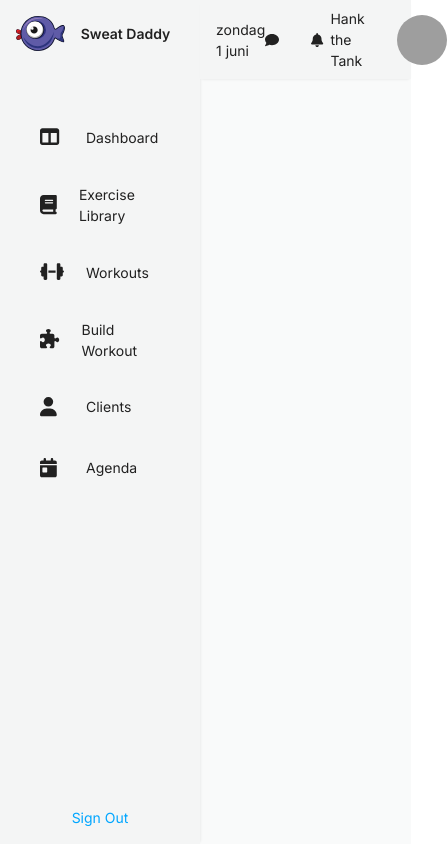
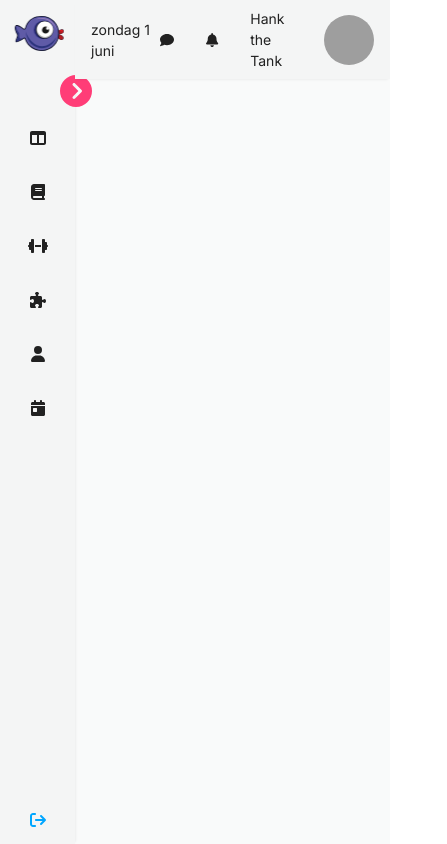
Before and after one commit to sjoerdjansz/eindopdracht-novi-frontend-sjansz, a React (Vite) app: page / in a window 390 px wide. Shown: the whole page, 447 px wide, since content can reach past the window. Built offline with nearby package versions, Linux system fonts and the light colour scheme; grey boxes are pictures that could not be loaded.

Commit message:
(feat) side-nav styling updated and collapsing functionality through JS and CSS media queries

```diff
--- a/src/components/navbar/sidenav/SideNav.jsx
+++ b/src/components/navbar/sidenav/SideNav.jsx
@@ -4,75 +4,63 @@ import appLogo from "../../../assets/sweat-daddy-app-logo.svg";
 import { NavLink } from "react-router-dom";
 
 import {
-  faTableColumns,
-  faBook,
-  faDumbbell,
-  faUser,
-  faCalendarDay,
-  faPuzzlePiece,
+  faCircleChevronRight,
+  faCircleChevronLeft,
+  faArrowRightFromBracket,
 } from "@fortawesome/free-solid-svg-icons";
 import { FontAwesomeIcon } from "@fortawesome/react-fontawesome";
+import { useState } from "react";
+
+// nav links
+import { NAV_ITEMS } from "../../../data/navItems.js";
 
 export function SideNav() {
+  const [toggleNav, setToggleNav] = useState(true);
+
   return (
-    <nav className={styles["side-nav"]}>
-      <div className="side-nav__top-controls">
-        <div className={styles["logo-container"]}>
+    <nav
+      className={`${styles["side-nav"]} ${toggleNav ? styles["collapsed"] : ""}`}
+    >
+      <div className={styles["side-nav__top-controls"]}>
+        <div
+          className={`${styles["logo-container"]} ${toggleNav ? styles["collapsed"] : ""}`}
+        >
           <img src={appLogo} alt="sweat daddy app logo" />
           <p>Sweat Daddy</p>
         </div>
+        <span
+          className={styles["nav-toggle__wrapper"]}
+          onClick={() => setToggleNav(!toggleNav)}
+        >
+          <FontAwesomeIcon
+            icon={toggleNav ? faCircleChevronRight : faCircleChevronLeft}
+            className={styles["nav-toggle"]}
+          />
+        </span>
         <ul className={styles["side-nav__nav-links"]}>
-          <NavLink to="/dashboard">
-            <li className={styles["side-nav__link"]}>
-              <span>
-                <FontAwesomeIcon icon={faTableColumns} />
-              </span>
-              Dashboard
-            </li>
-          </NavLink>
-          <NavLink to="/exercise-library">
-            <li className={styles["side-nav__link"]}>
-              <span>
-                <FontAwesomeIcon icon={faBook} />
-              </span>
-              Exercise Library
-            </li>
-          </NavLink>
-          <NavLink to="/workouts">
-            <li className={styles["side-nav__link"]}>
-              <span>
-                <FontAwesomeIcon icon={faDumbbell} />
-              </span>
-              Workouts
-            </li>
-          </NavLink>
-          <NavLink to="/workout-builder">
-            <li className={styles["side-nav__link"]}>
-              <span>
-                <FontAwesomeIcon icon={faPuzzlePiece} />
-              </span>
-              Build Workout
-            </li>
-          </NavLink>
-          <NavLink to="/clients">
-            <li className={styles["side-nav__link"]}>
-              <span>
-                <FontAwesomeIcon icon={faUser} />
-              </span>
-              Clients
-            </li>
-          </NavLink>
-          <NavLink to="/agenda">
-            <li className={styles["side-nav__link"]}>
-              <span>
-                <FontAwesomeIcon icon={faCalendarDay} />
-              </span>
-              Agenda
-            </li>
-          </NavLink>
+          {NAV_ITEMS.map((navItem) => {
+            return (
+              <NavLink to={navItem.to} key={navItem.id}>
+                <li className={styles["side-nav__link"]}>
+                  <span className={styles["link__icon"]}>
+                    <FontAwesomeIcon icon={navItem.icon} />
+                  </span>
+                  <span className={styles["link__nav-label"]}>
+                    {navItem.label}
+                  </span>
+                </li>
+              </NavLink>
+            );
+          })}
         </ul>
       </div>
-      <NavLink to="/signup">Sign Out</NavLink>
+      <NavLink
+        to="/signup"
+        className={`${styles["side-nav__sign-out"]} ${toggleNav ? styles["collapsed"] : ""}`}
+      >
+        <FontAwesomeIcon icon={faArrowRightFromBracket} />
+        <span>Sign Out</span>
+      </NavLink>
     </nav>
   );
 }
--- a/src/components/navbar/sidenav/SideNav.module.css
+++ b/src/components/navbar/sidenav/SideNav.module.css
@@ -4,11 +4,29 @@
   justify-content: space-between;
   align-items: center;
   grid-area: sidenav;
-  min-width: 200px;
   height: auto;
   background-color: var(--color-gray-light);
   box-shadow: 2px 0 3px -2px rgba(0, 0, 0, 0.1);
   z-index: 0;
+}
+
+.side-nav__top-controls {
+  position: relative;
+}
+
+.nav-toggle__wrapper {
+  position: absolute;
+  top: 75px;
+  right: -15px;
+  display: flex;
+  align-items: center;
+  justify-content: center;
+}
+
+.nav-toggle {
+  font-size: 2rem;
+  color: var(--color-primary);
+  cursor: pointer;
 }
 
 .side-nav > a {
@@ -29,6 +47,7 @@
 .side-nav img {
   height: 35px;
   margin: 1rem;
+  transform: rotateY(180deg);
 }
 
 .side-nav ul {
@@ -38,20 +57,28 @@
   align-items: flex-start;
   padding: 1rem;
   list-style: none;
-  gap: 1rem;
+  gap: 0.5rem;
 }
 
 .side-nav__link {
   display: flex;
   align-items: center;
-  justify-content: flex-start;
-  padding: 0.5rem 1.5rem;
-  gap: 1rem;
+  padding: 0.5rem;
 }
 
-.side-nav__link span:first-child {
+.link__icon {
+  font-size: 1rem;
+  height: 30px;
   width: 30px;
-  font-size: 1.2rem;
+  display: flex;
+  justify-content: center;
+  align-items: center;
+}
+
+.link__nav-label {
+  margin-left: 1rem;
+  white-space: nowrap;
+  text-transform: capitalize;
 }
 
 .side-nav__nav-links a {
@@ -59,6 +86,52 @@
 }
 
 .side-nav__link:hover {
-  background-color: var(--color-primary-light);
-  border-radius: 2rem;
+  color: var(--color-primary);
 }
+
+.side-nav__sign-out {
+  display: flex;
+  align-items: center;
+  justify-content: center;
+  gap: 0.5rem;
+}
+
+.side-nav__sign-out > :first-child {
+  font-size: 1rem;
+}
+
+/* Collapsed desktop nav styling voor toggle */
+
+.collapsed {
+  width: 75px;
+}
+
+.collapsed .logo-container p,
+.collapsed .link__nav-label {
+  display: none;
+}
+
+.collapsed .side-nav__sign-out span {
+  display: none;
+}
+
+/* Media Queries*/
+
+@media (max-width: 768px) {
+  .side-nav {
+    width: 75px;
+  }
+
+  .logo-container p,
+  .link__nav-label {
+    display: none;
+  }
+
+  .nav-toggle__wrapper {
+    right: -15px;
+  }
+
+  .side-nav__sign-out span {
+    display: none;
+  }
+}
--- /dev/null
+++ b/src/data/navItems.js
@@ -0,0 +1,27 @@
+import {
+  faTableColumns,
+  faBook,
+  faDumbbell,
+  faUser,
+  faCalendarDay,
+  faPuzzlePiece,
+} from "@fortawesome/free-solid-svg-icons";
+
+export const NAV_ITEMS = [
+  {
+    id: 1,
+    label: "dashboard",
+    to: "/dashboard",
+    icon: faTableColumns,
+  },
+  { id: 2, label: "exercise library", to: "/exercise-library", icon: faBook },
+  { id: 3, label: "workouts", to: "/workouts", icon: faDumbbell },
+  {
+    id: 4,
+    label: "build workout",
+    to: "/workout-builder",
+    icon: faPuzzlePiece,
+  },
+  { id: 5, label: "clients", to: "/clients", icon: faUser },
+  { id: 6, label: "agenda", to: "/agenda", icon: faCalendarDay },
+];
```
